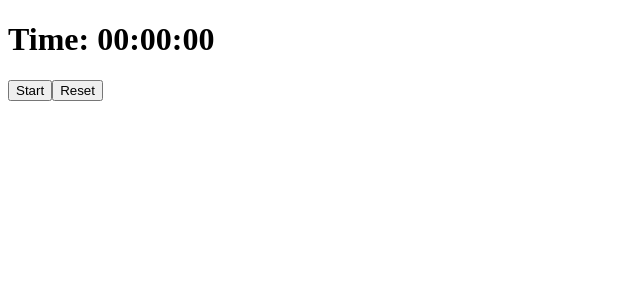
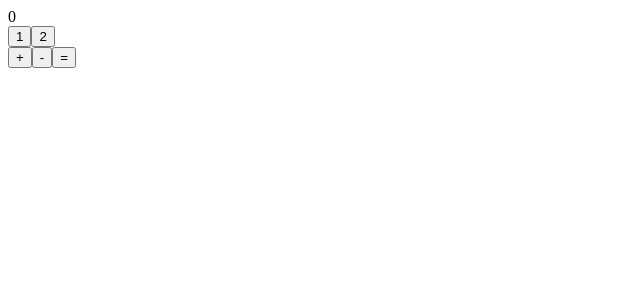
Before and after one commit to Rozamo/React, a React (Create React App) app in the folder my-app/: page / in a window 1280 px wide. Shown: the top 300 px of the page, without its empty margins (0-640 px from the left). Built offline with nearby package versions, Linux system fonts and the light colour scheme.

Commit message:
Added calculator

```diff
--- a/my-app/public/index.html
+++ b/my-app/public/index.html
@@ -39,6 +39,7 @@
     <div id="reduxincrement"></div>
     <div id="reduxcontactmanager"></div>
     <div id="stopwatch"></div>
+    <div id="calculator"></div>
     <!--
       This HTML file is a template.
       If you open it directly in the browser, you will see an empty page.
--- /dev/null
+++ b/my-app/src/components/Calculator.js
@@ -0,0 +1,67 @@
+import React, { useState } from 'react';
+
+function Calculator() {
+    const [prev_num, setPrev_Num] = useState(0);
+    const [curr_num, setCurr_Num] = useState(0);
+    const [action, setAction] = useState('=');
+    function swap() {
+        var temp = prev_num;
+        setPrev_Num(curr_num);
+        setCurr_Num(temp);
+    }
+    function handleNumClick(e, num) {
+        if (action === '=') {
+            setPrev_Num(0);
+            setCurr_Num(num);
+        }
+        else
+            setCurr_Num(curr_num * 10 + num);
+    }
+    function handleActionClick(e, new_action) {
+        if (action === '=') {
+            if (new_action !== '=')
+                swap();
+        }
+        else {
+            if (new_action !== '=') {
+                switch(action) {
+                    case '+':
+                        setPrev_Num(prev_num + curr_num);
+                        setCurr_Num(0);
+                        break;
+                    case '-':
+                        setPrev_Num(prev_num - curr_num);
+                        setCurr_Num(0);
+                        break;
+                }
+            }
+            else {
+                switch(action) {
+                    case '+':
+                        setCurr_Num(prev_num + curr_num);
+                        setPrev_Num(0);
+                        break;
+                    case '-':
+                        setCurr_Num(prev_num - curr_num);
+                        setPrev_Num(0);
+                        break;
+                }
+            }
+        }
+        setAction(new_action);
+    }
+    return <div>
+        <div>{curr_num}</div>
+        <div>
+            <button onClick={e => handleNumClick(e, 1)}>1</button>
+            <button onClick={e => handleNumClick(e, 2)}>2</button>
+        </div>
+        <div>
+            <button onClick={e => handleActionClick(e, '+')}>+</button>
+            <button onClick={e => handleActionClick(e, '-')}>-</button>
+            <button onClick={e => handleActionClick(e, '=')}>=</button>
+        </div>
+    </div>
+}
+
+export default Calculator;
--- a/my-app/src/index.js
+++ b/my-app/src/index.js
@@ -10,7 +10,8 @@ import ReactDOM from 'react-dom';
 // import ContactManager from './components/ContactManager';
 // import ReduxIncrementManager from './components/ReduxIncrementManager';
 // import ReduxContactManager from './components/ReduxContactManager';
-import Stopwatch from './components/Stopwatch';
+// import Stopwatch from './components/Stopwatch';
+import Calculator from './components/Calculator';
 import * as serviceWorker from './serviceWorker';
 
 // var counter = 0;
@@ -26,16 +27,17 @@ import * as serviceWorker from './serviceWorker';
 // ReactDOM.render(<ContactManager/>, document.getElementById('contactmanager'));
 // ReactDOM.render(<ReduxIncrementManager/>, document.getElementById('reduxincrement'));
 // ReactDOM.render(<ReduxContactManager/>, document.getElementById('reduxcontactmanager'));
-const obj = {};
-Object.defineProperties(obj, {
-    counter: { value: 0, writable: true },
-    isOn: { value: false, writable: true }
-  }
-);
-function Show() {
-  ReactDOM.render(<Stopwatch obj={obj}/>, document.getElementById('stopwatch'));
-}
-setInterval(Show, 1000);
+// const obj = {};
+// Object.defineProperties(obj, {
+//     counter: { value: 0, writable: true },
+//     isOn: { value: false, writable: true }
+//   }
+// );
+// function Show() {
+//   ReactDOM.render(<Stopwatch obj={obj}/>, document.getElementById('stopwatch'));
+// }
+// setInterval(Show, 1000);
+ReactDOM.render(<Calculator/>, document.getElementById('calculator'));
 
 // If you want your app to work offline and load faster, you can change
 // unregister() to register() below. Note this comes with some pitfalls.
```
Also changed, not shown: 1 other file (tests, documents, lock files or other folders).
